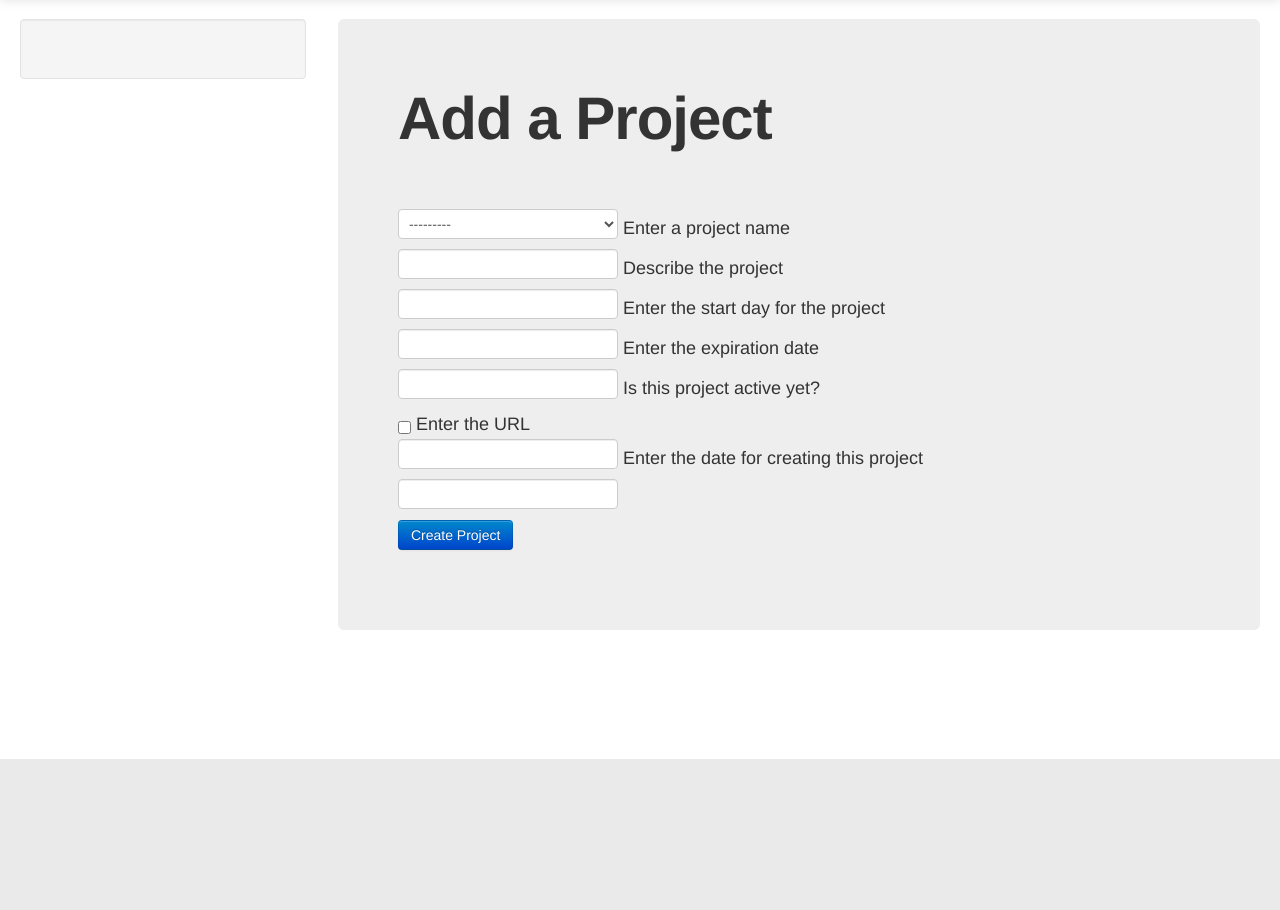
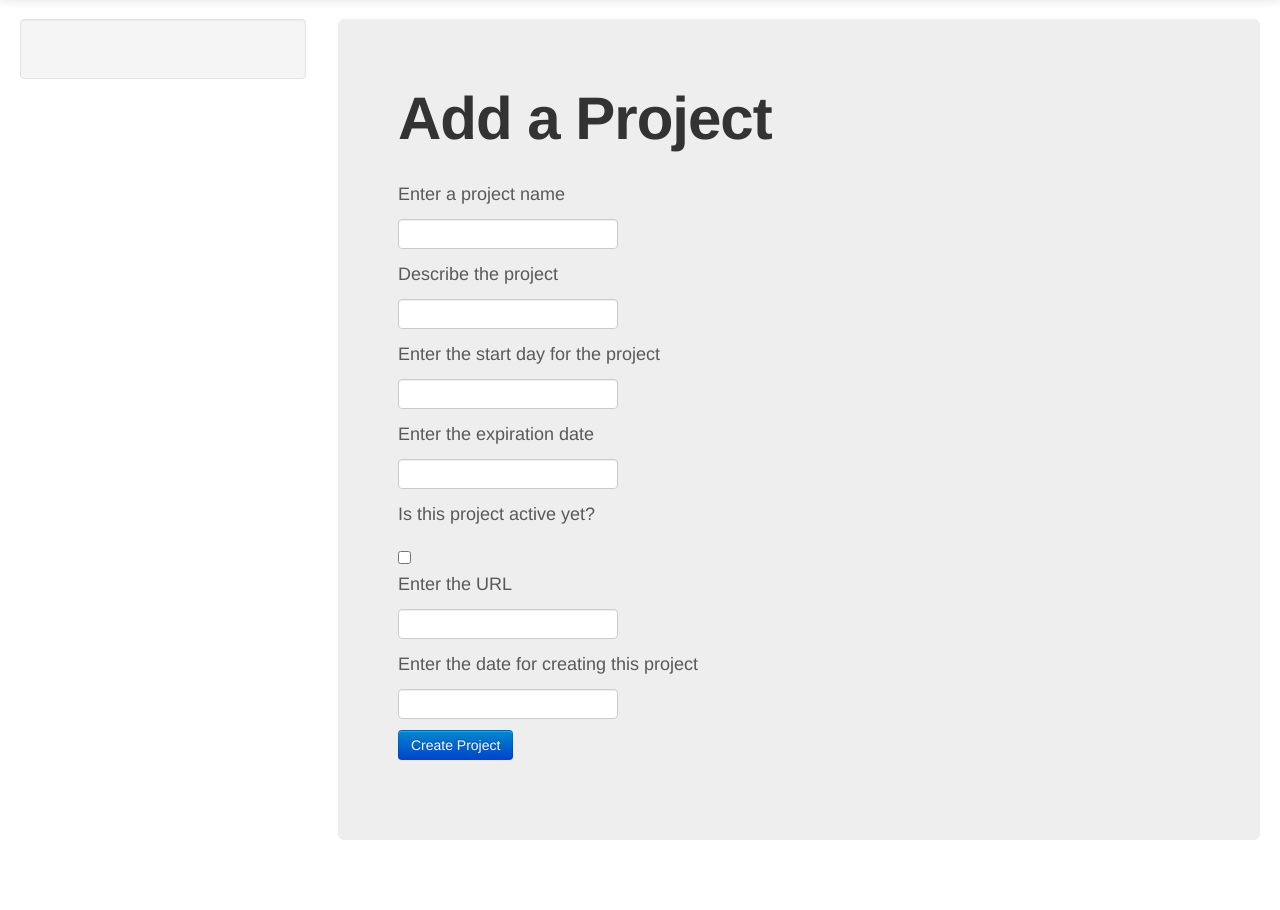
Before and after one commit to Cydus/MatchingSystem, a Django app: page /projects/add_project/ in a window 1280 px wide; the page is wider, and only the part inside the window is pictured. Shown: the part 41-951 px from the top of that part. Before the commit the page ends 800 px from the top of that part, so only its background shows below. Run offline with Django 3.2, Linux system fonts and the light colour scheme.

Commit message:
more form css

```diff
--- a/matching_system_project/matching_system_project/models.py
+++ b/matching_system_project/matching_system_project/models.py
@@ -3,7 +3,7 @@
 
 
 class Project(models.Model):
-    fk_CreatedBy = models.ForeignKey(User, null=True, blank=True)
+    fk_CreatedBy = models.ForeignKey(User, null=True, blank=True, editable=False)
     projectName = models.CharField(max_length=128, unique=True)
     description = models.TextField(max_length=999)
     created = models.DateField(auto_now_add=True)
--- a/matching_system_project/matching_system_project/templates/matching_system_project/add_project.html
+++ b/matching_system_project/matching_system_project/templates/matching_system_project/add_project.html
@@ -16,7 +16,7 @@
 
                 {% for field in form.visible_fields %}
                 {{ field.errors }}
-                {{ field.help_text }}<br/>
+                  <span class="help-block">{{ field.help_text }}</span>
                 {{ field }}
                 {% endfor %}
 
```
